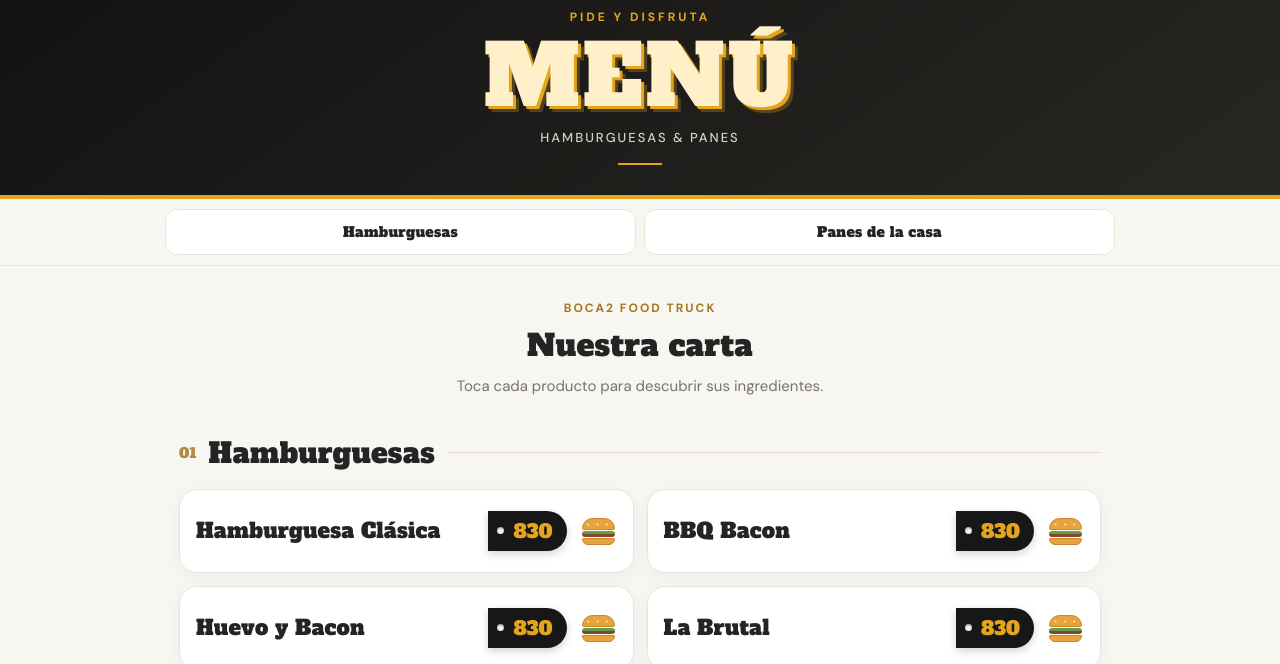
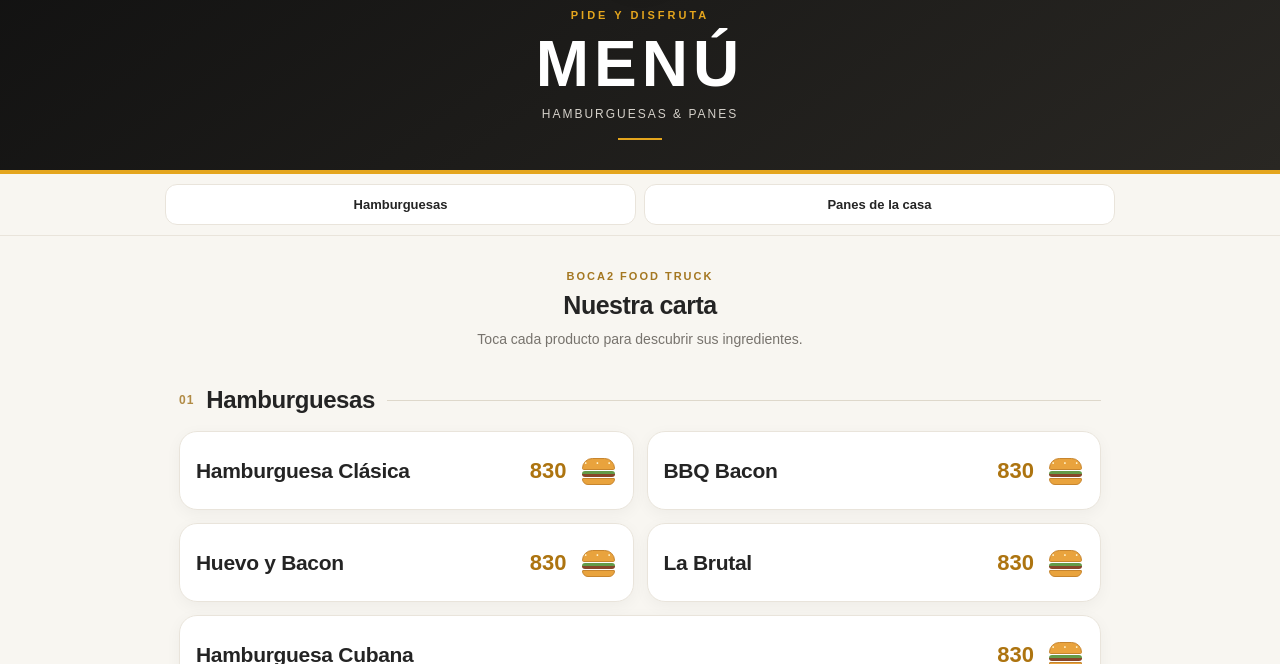
Before and after one commit to ejardiel/menu-boca2, a plain HTML site: page index.html in a window 1280 px wide. Shown: the part 136-800 px from the top of the page. Drawn offline with Linux system fonts and the light colour scheme.

Commit message:
Refactor index.html for improved structure and styles
Refactor HTML structure and styles for better readability and maintainability.

```diff
--- a/index.html
+++ b/index.html
@@ -1,15 +1,14 @@
+
 <!DOCTYPE html>
 <html lang="es">
 <head>
   <meta charset="UTF-8">
-  <meta name="viewport" content="width=device-width, initial-scale=1">
+  <meta name="viewport"
+        content="width=device-width, initial-scale=1">
   <meta name="theme-color" content="#171717">
-  <meta name="description" content="Carta digital de Boca2 Food Truck">
+  <meta name="description"
+        content="Carta digital de Boca2 Food Truck">
   <title>Boca2 | Nuestra carta</title>
-
-  <link rel="preconnect" href="https://fonts.googleapis.com">
-  <link rel="preconnect" href="https://fonts.gstatic.com" crossorigin>
-  <link href="https://fonts.googleapis.com/css2?family=Alfa+Slab+One&family=DM+Sans:wght@400;500;700&display=swap" rel="stylesheet">
 
   <style>
     :root {
@@ -20,8 +19,6 @@
       --text: #242424;
       --muted: #77736d;
       --line: #e9e4db;
-      --display: "Alfa Slab One", Rockwell, "Rockwell Extra Bold", "Arial Black", Georgia, serif;
-      --body: "DM Sans", Arial, Helvetica, sans-serif;
     }
 
     * { box-sizing: border-box; }
@@ -35,7 +32,7 @@
       margin: 0;
       background: var(--paper);
       color: var(--text);
-      font-family: var(--body);
+      font-family: Arial, Helvetica, sans-serif;
       -webkit-font-smoothing: antialiased;
     }
 
@@ -44,7 +41,9 @@
     .hero {
       position: relative;
       overflow: hidden;
-      background: linear-gradient(145deg, #101010, #292723);
+      background: linear-gradient(
+        145deg, #101010, #292723
+      );
       color: white;
       text-align: center;
       padding: 28px 18px 30px;
@@ -69,34 +68,30 @@
       height: 105px;
       object-fit: contain;
       margin: 0 auto 12px;
-      filter: drop-shadow(0 5px 12px rgba(0,0,0,.25));
+      filter: drop-shadow(
+        0 5px 12px rgba(0,0,0,.25)
+      );
     }
 
     .eyebrow {
       color: var(--gold);
-      font-family: var(--body);
-      font-size: 12px;
-      font-weight: 700;
+      font-size: 11px;
+      font-weight: 800;
       letter-spacing: 3px;
       text-transform: uppercase;
     }
 
     .hero h1 {
       margin: 8px 0;
-      font-family: var(--display);
-      font-weight: 400;
-      font-size: clamp(52px, 15vw, 84px);
-      letter-spacing: 3px;
-      line-height: 1.05;
-      color: var(--gold-light);
-      text-shadow: 3px 3px 0 var(--gold), 6px 6px 0 rgba(228,165,29,.28);
+      font-size: clamp(42px, 11vw, 64px);
+      letter-spacing: 5px;
+      line-height: 1.1;
     }
 
     .hero-subtitle {
       margin: 0;
       color: #d4d0c9;
-      font-size: 13px;
-      font-weight: 500;
+      font-size: 12px;
       letter-spacing: 2px;
       text-transform: uppercase;
     }
@@ -138,10 +133,10 @@
       color: var(--text);
       text-decoration: none;
       text-align: center;
-      font-family: var(--display);
-      font-size: 14px;
-      letter-spacing: .3px;
-      transition: background .2s, color .2s, border-color .2s;
+      font-size: 13px;
+      font-weight: 800;
+      transition: background .2s, color .2s,
+                  border-color .2s;
     }
 
     .nav a:active {
@@ -164,23 +159,21 @@
 
     .intro-label {
       color: #a47721;
-      font-size: 12px;
-      font-weight: 700;
+      font-size: 11px;
+      font-weight: 800;
       letter-spacing: 2px;
     }
 
     .intro h2 {
       margin: 9px 0;
-      font-family: var(--display);
-      font-weight: 400;
-      font-size: 30px;
-      letter-spacing: .3px;
+      font-size: 25px;
+      letter-spacing: -.5px;
     }
 
     .intro p {
       margin: 0;
       color: var(--muted);
-      font-size: 15px;
+      font-size: 14px;
       line-height: 1.5;
     }
 
@@ -193,16 +186,16 @@
 
     .category-number {
       color: #b18b45;
-      font-family: var(--display);
-      font-size: 14px;
+      font-size: 12px;
+      font-weight: 800;
+      letter-spacing: 1px;
     }
 
     .category h2 {
       margin: 0;
-      font-family: var(--display);
-      font-weight: 400;
-      font-size: 25px;
-      letter-spacing: .3px;
+      font-size: 21px;
+      font-weight: 900;
+      letter-spacing: -.4px;
     }
 
     .category::after {
@@ -226,14 +219,27 @@
       border-radius: 18px;
       overflow: hidden;
       box-shadow: 0 4px 16px rgba(0,0,0,.045);
-      transition: border-color .25s, box-shadow .25s, transform .25s;
+      transition: border-color .25s,
+                  box-shadow .25s,
+                  transform .25s;
       animation: rise .45s ease both;
     }
 
-    .product:nth-child(2) { animation-delay: .06s; }
-    .product:nth-child(3) { animation-delay: .12s; }
-    .product:nth-child(4) { animation-delay: .18s; }
-    .product:nth-child(5) { animation-delay: .24s; }
+    .product:nth-child(2) {
+      animation-delay: .06s;
+    }
+
+    .product:nth-child(3) {
+      animation-delay: .12s;
+    }
+
+    .product:nth-child(4) {
+      animation-delay: .18s;
+    }
+
+    .product:nth-child(5) {
+      animation-delay: .24s;
+    }
 
     .product[open] {
       border-color: #e6c47d;
@@ -250,7 +256,9 @@
       -webkit-tap-highlight-color: transparent;
     }
 
-    .product summary::-webkit-details-marker { display: none; }
+    .product summary::-webkit-details-marker {
+      display: none;
+    }
 
     .product summary:focus-visible {
       outline: 3px solid var(--gold);
@@ -264,49 +272,18 @@
 
     .product-name h3 {
       margin: 0;
-      font-family: var(--display);
-      font-weight: 400;
       font-size: 19px;
-      line-height: 1.25;
-      letter-spacing: .2px;
+      font-weight: 800;
+      line-height: 1.3;
+      letter-spacing: -.3px;
     }
 
-    /* PRECIO (etiqueta) */
-
     .price {
-      position: relative;
-      padding: 7px 14px 7px 25px;
-      background: var(--dark);
-      color: var(--gold);
-      font-family: var(--display);
-      font-size: 19px;
+      color: #ad7410;
+      font-size: 22px;
+      font-weight: 900;
       white-space: nowrap;
       font-variant-numeric: tabular-nums;
-      border-radius: 5px 999px 999px 5px;
-      box-shadow: 0 3px 9px rgba(0,0,0,.18);
-      transition: background .3s, color .3s;
-    }
-
-    .price::before {
-      content: "";
-      position: absolute;
-      left: 9px;
-      top: 50%;
-      width: 7px;
-      height: 7px;
-      margin-top: -3.5px;
-      border-radius: 50%;
-      background: var(--paper);
-      box-shadow: inset 0 1px 2px rgba(0,0,0,.45);
-    }
-
-    .product[open] .price {
-      background: var(--gold);
-      color: var(--dark);
-    }
-
-    .product[open] .price::before {
-      background: var(--gold-light);
     }
 
     /* HAMBURGUESA ANIMADA */
@@ -324,7 +301,9 @@
       position: absolute;
       left: 2px;
       width: 33px;
-      transition: transform .35s cubic-bezier(.2, .8, .2, 1);
+      transition: transform .35s cubic-bezier(
+        .2, .8, .2, 1
+      );
     }
 
     .burger-top {
@@ -363,9 +342,17 @@
       border: 1px solid #c7852e;
     }
 
-    .product[open] .burger-top { transform: translateY(-6px) rotate(-8deg); }
-    .product[open] .burger-fill { transform: translateY(1px); }
-    .product[open] .burger-bottom { transform: translateY(5px); }
+    .product[open] .burger-top {
+      transform: translateY(-6px) rotate(-8deg);
+    }
+
+    .product[open] .burger-fill {
+      transform: translateY(1px);
+    }
+
+    .product[open] .burger-bottom {
+      transform: translateY(5px);
+    }
 
     /* INGREDIENTES */
 
@@ -386,9 +373,9 @@
       display: block;
       margin-bottom: 7px;
       color: #a47721;
-      font-family: var(--display);
-      font-size: 12px;
-      letter-spacing: 1.5px;
+      font-size: 10px;
+      font-weight: 900;
+      letter-spacing: 1.7px;
     }
 
     .description {
@@ -450,20 +437,32 @@
       padding: 0 15px 24px;
       text-align: center;
       color: #a6a19a;
-      font-size: 12px;
+      font-size: 11px;
       letter-spacing: .3px;
     }
 
     /* ANIMACIONES */
 
     @keyframes rise {
-      from { opacity: 0; transform: translateY(12px); }
-      to   { opacity: 1; transform: translateY(0); }
+      from {
+        opacity: 0;
+        transform: translateY(12px);
+      }
+      to {
+        opacity: 1;
+        transform: translateY(0);
+      }
     }
 
     @keyframes reveal {
-      from { opacity: 0; transform: translateY(-7px); }
-      to   { opacity: 1; transform: translateY(0); }
+      from {
+        opacity: 0;
+        transform: translateY(-7px);
+      }
+      to {
+        opacity: 1;
+        transform: translateY(0);
+      }
     }
 
     @media (hover: hover) {
@@ -480,18 +479,30 @@
     }
 
     @media (min-width: 700px) {
-      .grid { grid-template-columns: repeat(2, minmax(0, 1fr)); }
-      .product.wide { grid-column: 1 / -1; }
-      .product-name h3 { font-size: 21px; }
-      .category h2 { font-size: 28px; }
+      .grid {
+        grid-template-columns: repeat(2, minmax(0, 1fr));
+      }
+
+      .product.wide {
+        grid-column: 1 / -1;
+      }
+
+      .product-name h3 {
+        font-size: 21px;
+      }
+
+      .category h2 {
+        font-size: 24px;
+      }
     }
 
     @media (max-width: 380px) {
-      .product-name h3 { font-size: 16px; }
+      .product-name h3 {
+        font-size: 17px;
+      }
 
       .price {
-        font-size: 17px;
-        padding: 6px 11px 6px 22px;
+        font-size: 20px;
       }
 
       .burger {
@@ -520,13 +531,16 @@
     <img src="logo.png" alt="Boca2 Food Truck">
     <div class="eyebrow">Pide y disfruta</div>
     <h1>MENÚ</h1>
-    <p class="hero-subtitle">Hamburguesas &amp; Panes</p>
+    <p class="hero-subtitle">
+      Hamburguesas &amp; Panes
+    </p>
     <div class="hero-rule"></div>
   </header>
 
   <!-- NAVEGACION ENTRE CATEGORIAS -->
 
-  <nav class="nav-wrap" aria-label="Categorías del menú">
+  <nav class="nav-wrap"
+       aria-label="Categorías del menú">
     <div class="nav">
       <a href="#hamburguesas">Hamburguesas</a>
       <a href="#panes">Panes de la casa</a>
@@ -538,7 +552,10 @@
     <div class="intro">
       <div class="intro-label">BOCA2 FOOD TRUCK</div>
       <h2>Nuestra carta</h2>
-      <p>Toca cada producto para descubrir sus ingredientes.</p>
+      <p>
+        Toca cada producto para descubrir
+        sus ingredientes.
+      </p>
     </div>
 
     <!-- HAMBURGUESAS -->
@@ -553,7 +570,9 @@
 
         <details class="product">
           <summary>
-            <div class="product-name"><h3>Hamburguesa Clásica</h3></div>
+            <div class="product-name">
+              <h3>Hamburguesa Clásica</h3>
+            </div>
             <span class="price">830</span>
             <span class="burger" aria-hidden="true">
               <span class="burger-top"></span>
@@ -562,14 +581,21 @@
             </span>
           </summary>
           <div class="product-body">
-            <span class="ingredients-label">INGREDIENTES</span>
-            <p class="description">Carne, Queso, Tomate, Cebolla, Salsa burguer de la casa</p>
+            <span class="ingredients-label">
+              INGREDIENTES
+            </span>
+            <p class="description">
+              Carne, Queso, Tomate, Cebolla,
+              Salsa burguer de la casa
+            </p>
           </div>
         </details>
 
         <details class="product">
           <summary>
-            <div class="product-name"><h3>BBQ Bacon</h3></div>
+            <div class="product-name">
+              <h3>BBQ Bacon</h3>
+            </div>
             <span class="price">830</span>
             <span class="burger" aria-hidden="true">
               <span class="burger-top"></span>
@@ -578,14 +604,21 @@
             </span>
           </summary>
           <div class="product-body">
-            <span class="ingredients-label">INGREDIENTES</span>
-            <p class="description">Carne, Queso, Bacon, Cebolla Caramelizada, Salsa BBQ</p>
+            <span class="ingredients-label">
+              INGREDIENTES
+            </span>
+            <p class="description">
+              Carne, Queso, Bacon,
+              Cebolla Caramelizada, Salsa BBQ
+            </p>
           </div>
         </details>
 
         <details class="product">
           <summary>
-            <div class="product-name"><h3>Huevo y Bacon</h3></div>
+            <div class="product-name">
+              <h3>Huevo y Bacon</h3>
+            </div>
             <span class="price">830</span>
             <span class="burger" aria-hidden="true">
               <span class="burger-top"></span>
@@ -594,14 +627,21 @@
             </span>
           </summary>
           <div class="product-body">
-            <span class="ingredients-label">INGREDIENTES</span>
-            <p class="description">Carne, Queso, Bacon, Huevo Frito, Salsa burguer de la casa</p>
+            <span class="ingredients-label">
+              INGREDIENTES
+            </span>
+            <p class="description">
+              Carne, Queso, Bacon, Huevo Frito,
+              Salsa burguer de la casa
+            </p>
           </div>
         </details>
 
         <details class="product">
           <summary>
-            <div class="product-name"><h3>La Brutal</h3></div>
+            <div class="product-name">
+              <h3>La Brutal</h3>
+            </div>
             <span class="price">830</span>
             <span class="burger" aria-hidden="true">
               <span class="burger-top"></span>
@@ -610,14 +650,22 @@
             </span>
           </summary>
           <div class="product-body">
-            <span class="ingredients-label">INGREDIENTES</span>
-            <p class="description">Doble carne, Doble queso, Bacon, Tomate, Cebolla caramelizada, Salsa burguer de la casa</p>
+            <span class="ingredients-label">
+              INGREDIENTES
+            </span>
+            <p class="description">
+              Doble carne, Doble queso, Bacon,
+              Tomate, Cebolla caramelizada,
+              Salsa burguer de la casa
+            </p>
           </div>
         </details>
 
         <details class="product wide">
           <summary>
-            <div class="product-name"><h3>Hamburguesa Cubana</h3></div>
+            <div class="product-name">
+              <h3>Hamburguesa Cubana</h3>
+            </div>
             <span class="price">830</span>
             <span class="burger" aria-hidden="true">
               <span class="burger-top"></span>
@@ -626,8 +674,13 @@
             </span>
           </summary>
           <div class="product-body">
-            <span class="ingredients-label">INGREDIENTES</span>
-            <p class="description">Carne, Queso, Jamón, Cerdo Asado, Salsa de ajo y naranja agria</p>
+            <span class="ingredients-label">
+              INGREDIENTES
+            </span>
+            <p class="description">
+              Carne, Queso, Jamón, Cerdo Asado,
+              Salsa de ajo y naranja agria
+            </p>
           </div>
         </details>
 
@@ -646,7 +699,9 @@
 
         <details class="product">
           <summary>
-            <div class="product-name"><h3>Pan con Tortilla</h3></div>
+            <div class="product-name">
+              <h3>Pan con Tortilla</h3>
+            </div>
             <span class="price">830</span>
             <span class="burger" aria-hidden="true">
               <span class="burger-top"></span>
@@ -656,20 +711,33 @@
           </summary>
           <div class="product-body">
             <div>
-              <span class="ingredients-label">INGREDIENTES</span>
-              <p class="description">Tortilla de 2 huevo</p>
+              <span class="ingredients-label">
+                INGREDIENTES
+              </span>
+              <p class="description">
+                Tortilla de 2 huevo
+              </p>
             </div>
 
-            <div class="detail-separator" aria-hidden="true"><span></span></div>
+            <div class="detail-separator"
+                 aria-hidden="true">
+              <span></span>
+            </div>
 
-            <span class="ingredients-label">AGREGOS</span>
-            <p class="description">Jamón · Queso · Vegetales</p>
+            <span class="ingredients-label">
+              AGREGOS
+            </span>
+            <p class="description">
+              Jamón · Queso · Vegetales
+            </p>
           </div>
         </details>
 
         <details class="product">
           <summary>
-            <div class="product-name"><h3>Pan con Lechón</h3></div>
+            <div class="product-name">
+              <h3>Pan con Lechón</h3>
+            </div>
             <span class="price">830</span>
             <span class="burger" aria-hidden="true">
               <span class="burger-top"></span>
@@ -678,19 +746,28 @@
             </span>
           </summary>
           <div class="product-body">
-            <span class="ingredients-label">INGREDIENTES</span>
-            <p class="description">Carne de cerdo asada, vegetales, mojito de la casa</p>
+            <span class="ingredients-label">
+              INGREDIENTES
+            </span>
+            <p class="description">
+              Carne de cerdo asada, vegetales,
+              mojito de la casa
+            </p>
           </div>
         </details>
 
       </div>
     </section>
 
-    <div class="end-mark" aria-hidden="true"><span>✦</span></div>
+    <div class="end-mark" aria-hidden="true">
+      <span>✦</span>
+    </div>
 
   </main>
 
-  <footer>Desarrollado por ejardiel</footer>
+  <footer>
+    Desarrollado por ejardiel
+  </footer>
 
 </body>
 </html>
```
